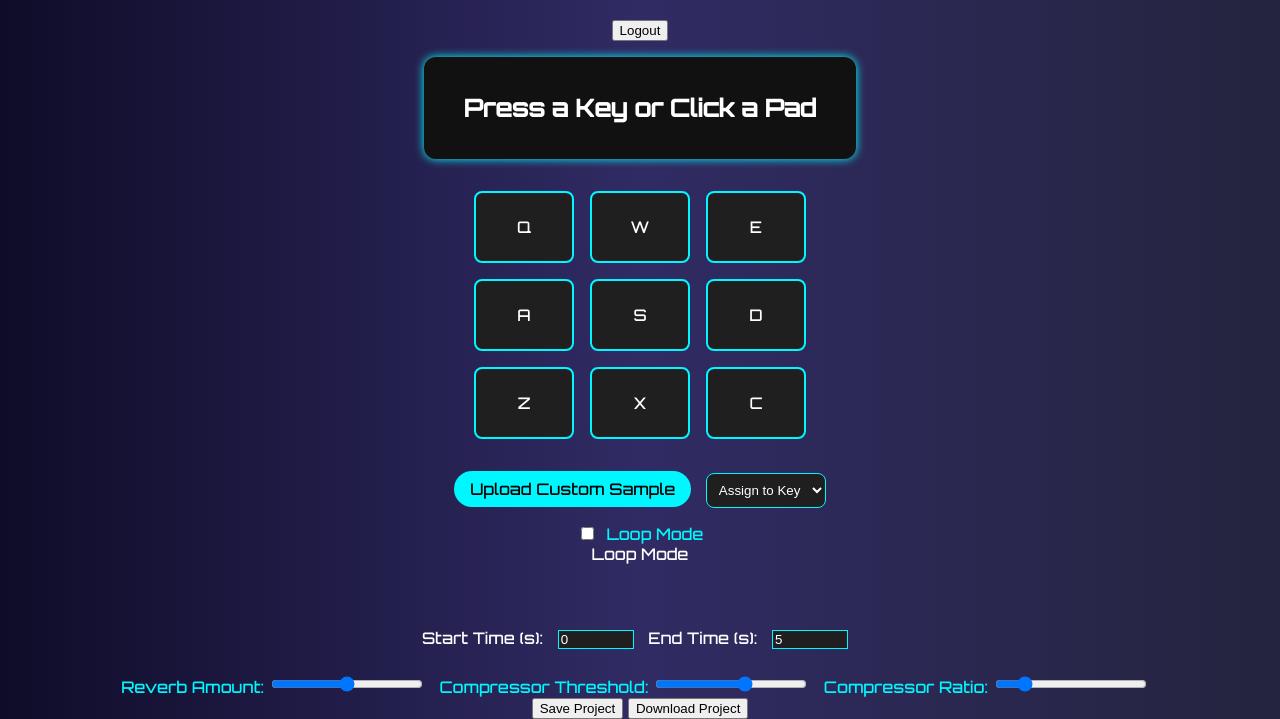
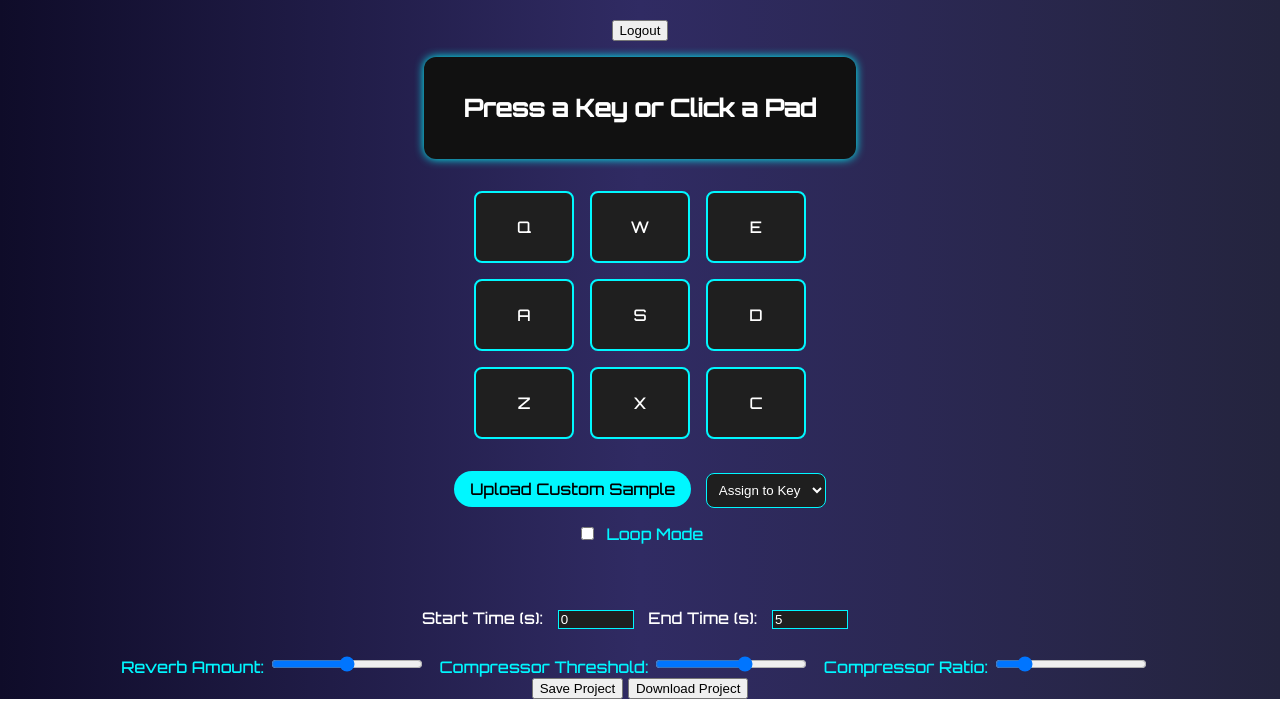
Before and after one commit to abesoul/DRUM-PAD, a plain HTML site: page index.html in a window 1280 px wide. Shown: the part 118-837 px from the top of the page. Drawn offline with Linux system fonts and the light colour scheme; sample sign-in values are in the browser's storage.

Commit message:
Update index.html

```diff
--- a/index.html
+++ b/index.html
@@ -66,8 +66,6 @@
         Loop Mode
       </label>
     </div>
-
-        Loop Mode
       </label>
     </div>
     <div class="controls">
```
